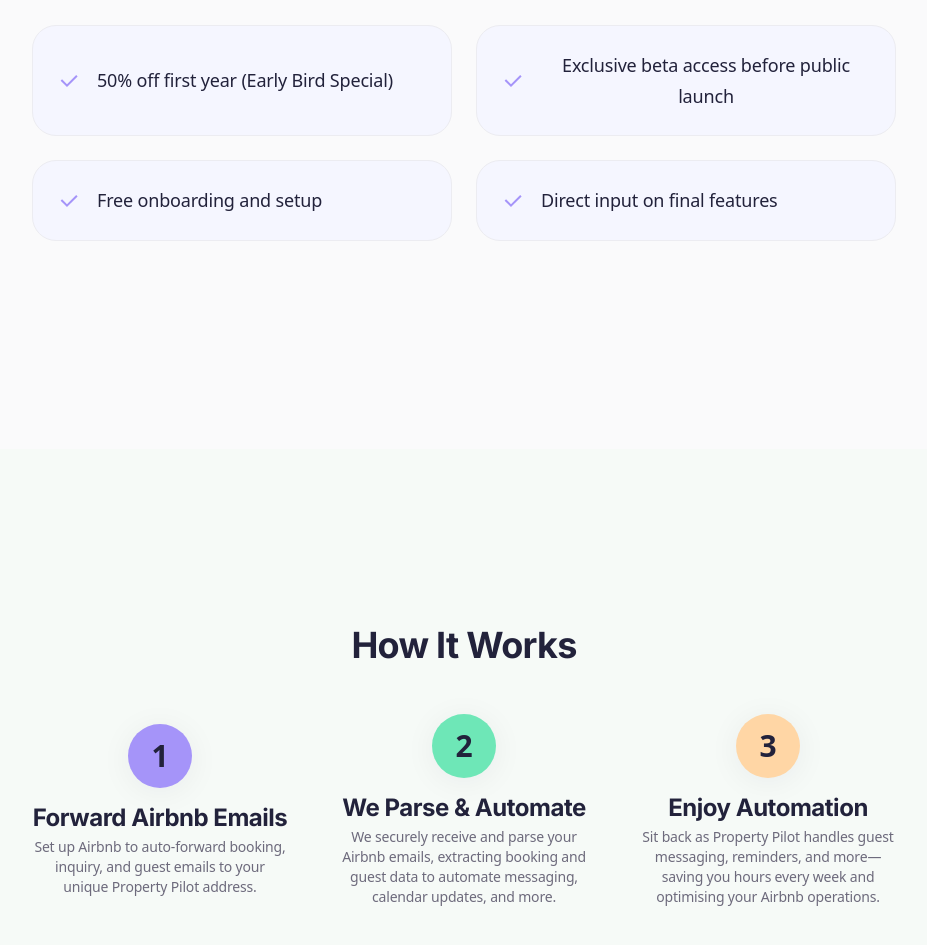
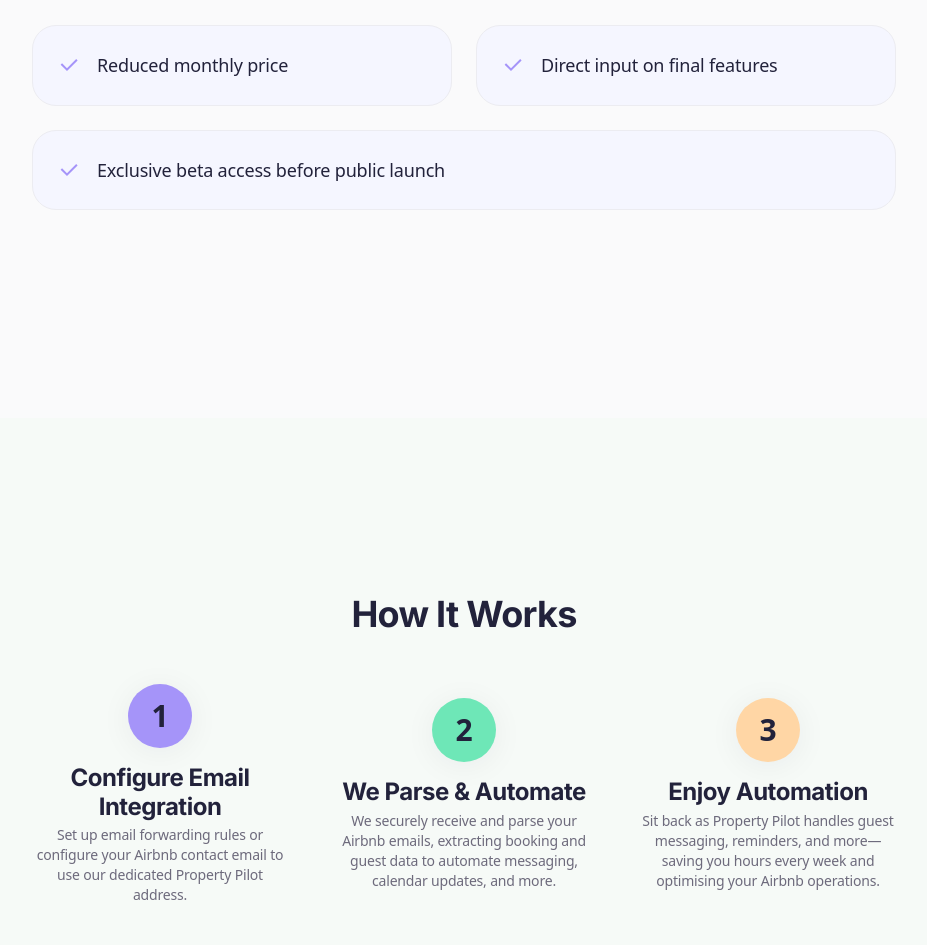
Before and after one commit to kadynjaipearce/property-pilot-frontend, a Next.js app: page / in a window 1280 px wide. Shown: the part 3100-4045 px from the top of the page, without its empty margins (176-1103 px from the left). Built offline with nearby package versions, Linux system fonts and the light colour scheme; no server answers; the database is empty; what @heroui/react would draw is missing.

Commit message:
Update waitlist benefits and how-it-works section

```diff
--- a/app/page.tsx
+++ b/app/page.tsx
@@ -49,9 +49,8 @@ const WaitlistLanding = () => {
   ];
 
   const waitlistBenefits = [
-    "50% off first year (Early Bird Special)",
+    "Reduced monthly price",
     "Exclusive beta access before public launch",
-    "Free onboarding and setup",
     "Direct input on final features",
   ];
 
@@ -211,22 +210,42 @@ const WaitlistLanding = () => {
             Early members get exclusive benefits and shape the future of
             Property Pilot
           </p>
-          <div className="grid md:grid-cols-2 gap-6 mb-12">
-            {waitlistBenefits.map((benefit, index) => (
-              <div
-                key={index}
-                className="flex items-center p-6 bg-[var(--color-bg-alt)] rounded-xl border border-[var(--color-border)]"
-              >
+          <div className="space-y-6 mb-12">
+            {/* First and third benefits - side by side */}
+            <div className="grid md:grid-cols-2 gap-6">
+              <div className="flex items-center p-6 bg-[var(--color-bg-alt)] rounded-xl border border-[var(--color-border)]">
                 <RiCheckLine
                   size={24}
                   color="var(--color-accent-lavender)"
                   className="mr-4 flex-shrink-0"
                 />
                 <span className="text-[var(--color-text-main)] font-medium">
-                  {benefit}
+                  {waitlistBenefits[0]}
                 </span>
               </div>
-            ))}
+              <div className="flex items-center p-6 bg-[var(--color-bg-alt)] rounded-xl border border-[var(--color-border)]">
+                <RiCheckLine
+                  size={24}
+                  color="var(--color-accent-lavender)"
+                  className="mr-4 flex-shrink-0"
+                />
+                <span className="text-[var(--color-text-main)] font-medium">
+                  {waitlistBenefits[2]}
+                </span>
+              </div>
+            </div>
+
+            {/* Second benefit - full width (longest text) */}
+            <div className="flex items-center p-6 bg-[var(--color-bg-alt)] rounded-xl border border-[var(--color-border)]">
+              <RiCheckLine
+                size={24}
+                color="var(--color-accent-lavender)"
+                className="mr-4 flex-shrink-0"
+              />
+              <span className="text-[var(--color-text-main)] font-medium">
+                {waitlistBenefits[1]}
+              </span>
+            </div>
           </div>
         </div>
       </section>
@@ -246,11 +265,11 @@ const WaitlistLanding = () => {
                 1
               </div>
               <h3 className="text-lg font-semibold mb-1">
-                Forward Airbnb Emails
+                Configure Email Integration
               </h3>
               <p className="text-[var(--color-text-muted)] text-sm max-w-xs">
-                Set up Airbnb to auto-forward booking, inquiry, and guest emails
-                to your unique Property Pilot address.
+                Set up email forwarding rules or configure your Airbnb contact
+                email to use our dedicated Property Pilot address.
               </p>
             </div>
             {/* Step 2 */}
```
